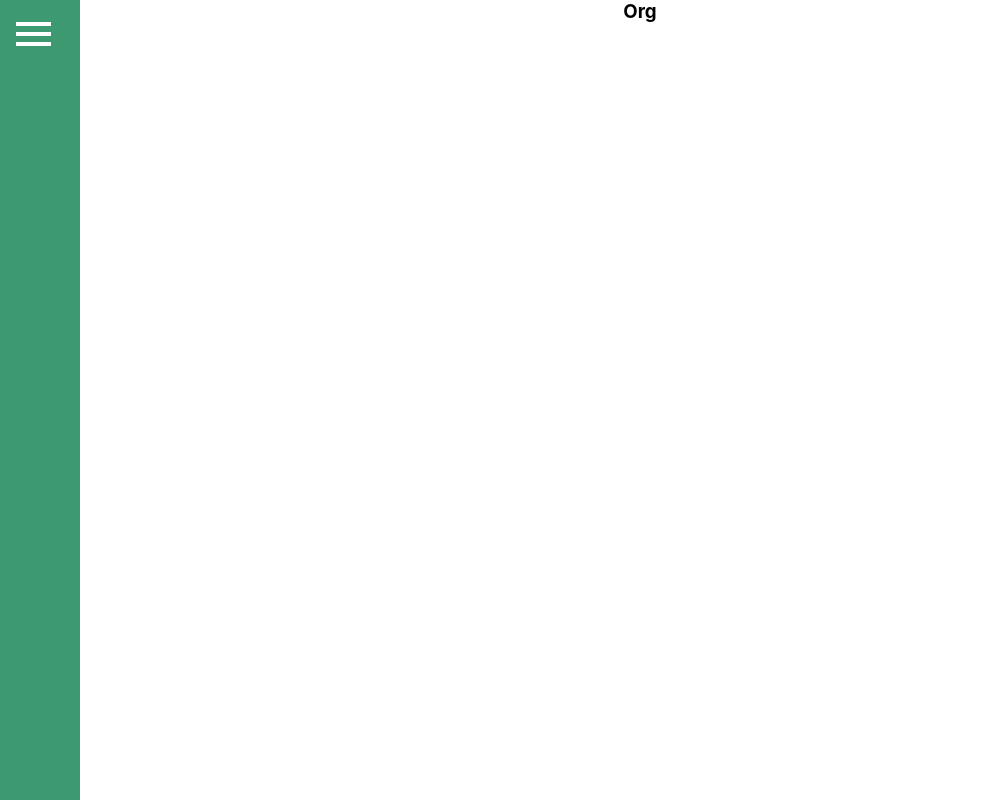
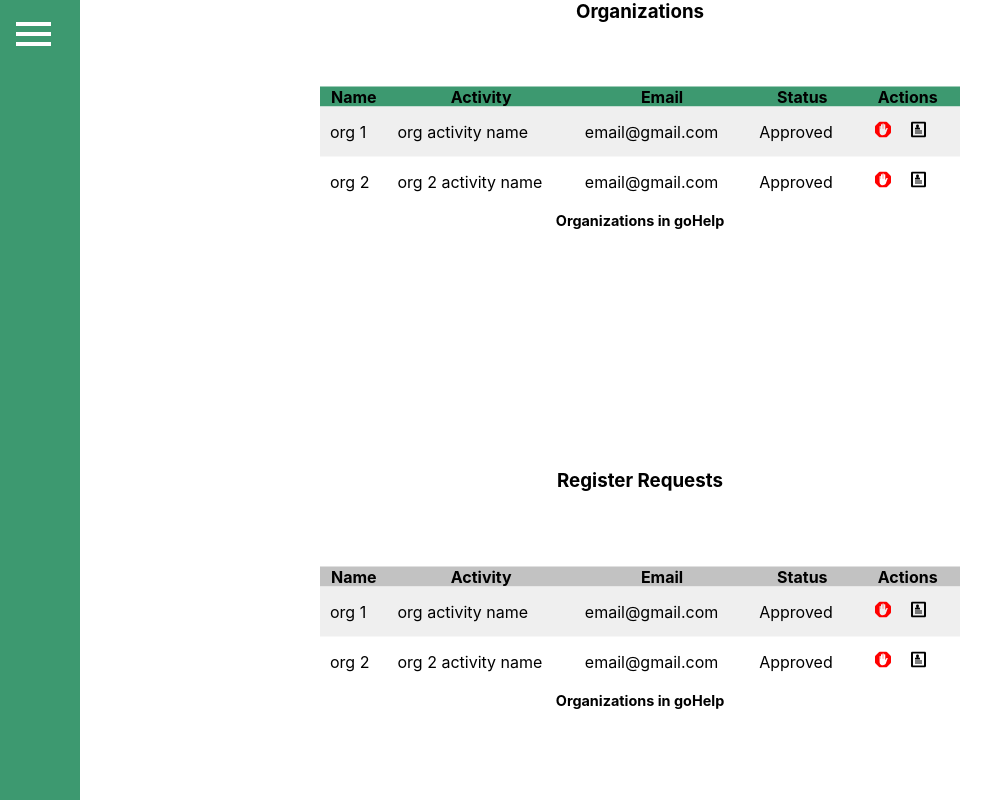
Before and after one commit to bassamhamdar/goHelp-frontEnd-, a React (Create React App) app in the folder front/: page /admin/org in a window 1280 px wide. Shown: the whole page, without its empty margins (0-1007 px from the left). Built offline with nearby package versions, Linux system fonts and the light colour scheme.

Commit message:
fixed styled components and added register req table

```diff
--- a/front/src/pages/admin/OrgDashboard.js
+++ b/front/src/pages/admin/OrgDashboard.js
@@ -1,6 +1,100 @@
 import React from "react";
-import { TtilePage } from "../../style/app";
+import { TtilePage, Ttile } from "../../style/app";
+import { StyledTable } from "../../style/table";
+import { SiAdblock } from "react-icons/si";
+import { ImProfile } from "react-icons/im";
 
 export const OrgDashboard = () => {
-  return <TtilePage>Org</TtilePage>;
+  return (
+    <>
+      <>
+        <TtilePage>Organizations</TtilePage>;
+        <StyledTable org>
+          <caption>Organizations in goHelp</caption>
+          <colgroup>
+            <col />
+            <col />
+            <col />
+            <col />
+          </colgroup>
+          <thead>
+            <tr>
+              <th>Name</th>
+              <th>Activity</th>
+              <th>Email</th>
+              <th>Status</th>
+              <th>Actions</th>
+            </tr>
+          </thead>
+          <tbody>
+            <tr>
+              <td>org 1</td>
+              <td>org activity name</td>
+              <td>email@gmail.com</td>
+              <td>Approved</td>
+              <td>
+                <SiAdblock style={{ color: "red", padding: "10px" }} />
+                <ImProfile style={{ padding: "10px" }} />
+              </td>
+            </tr>
+            <tr>
+              <td>org 2</td>
+              <td>org 2 activity name</td>
+              <td>email@gmail.com</td>
+              <td>Approved</td>
+
+              <td>
+                <SiAdblock style={{ color: "red", padding: "10px" }} />
+                <ImProfile style={{ padding: "10px" }} />
+              </td>
+            </tr>
+          </tbody>
+        </StyledTable>
+      </>
+      <>
+        <Ttile>Register Requests</Ttile>;
+        <StyledTable Reg>
+          <caption>Organizations in goHelp</caption>
+          <colgroup>
+            <col />
+            <col />
+            <col />
+            <col />
+          </colgroup>
+          <thead>
+            <tr>
+              <th>Name</th>
+              <th>Activity</th>
+              <th>Email</th>
+              <th>Status</th>
+              <th>Actions</th>
+            </tr>
+          </thead>
+          <tbody>
+            <tr>
+              <td>org 1</td>
+              <td>org activity name</td>
+              <td>email@gmail.com</td>
+              <td>Approved</td>
+              <td>
+                <SiAdblock style={{ color: "red", padding: "10px" }} />
+                <ImProfile style={{ padding: "10px" }} />
+              </td>
+            </tr>
+            <tr>
+              <td>org 2</td>
+              <td>org 2 activity name</td>
+              <td>email@gmail.com</td>
+              <td>Approved</td>
+
+              <td>
+                <SiAdblock style={{ color: "red", padding: "10px" }} />
+                <ImProfile style={{ padding: "10px" }} />
+              </td>
+            </tr>
+          </tbody>
+        </StyledTable>
+      </>
+    </>
+  );
 };
--- a/front/src/style/app/index.js
+++ b/front/src/style/app/index.js
@@ -3,3 +3,9 @@ import styled from "styled-components";
 export const TtilePage = styled.h3`
   text-align: center;
 `;
+export const Ttile = styled.h3`
+  left: 50%;
+  top: 60%;
+  position: absolute;
+  transform: translate(-50%, -50%);
+`;
--- a/front/src/style/table/index.js
+++ b/front/src/style/table/index.js
@@ -2,7 +2,7 @@ import styled from "styled-components";
 
 export const StyledTable = styled.table`
   left: 50%;
-  top: 20%;
+  top: ${(props) => (props.Reg ? "80%" : "20%")};
   position: absolute;
   transform: translate(-50%, -50%);
   width: 50%;
@@ -46,7 +46,7 @@ th {
     }
   }
   thead > tr {
-    background-color: #c2c2c2;
+    background-color: ${(props) => (props.org ? "#3d9970" : "#c2c2c2")};
   }
   caption {
     font-size: 0.9em;
```
